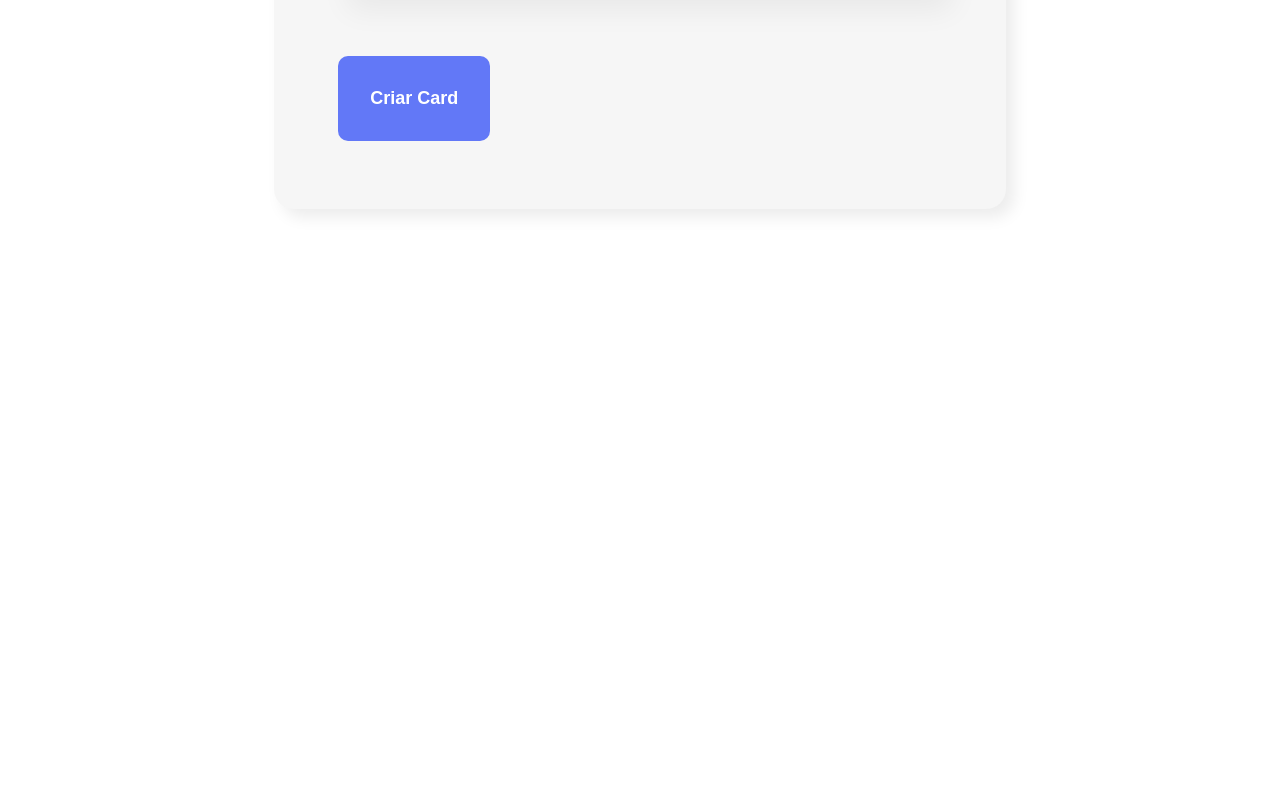
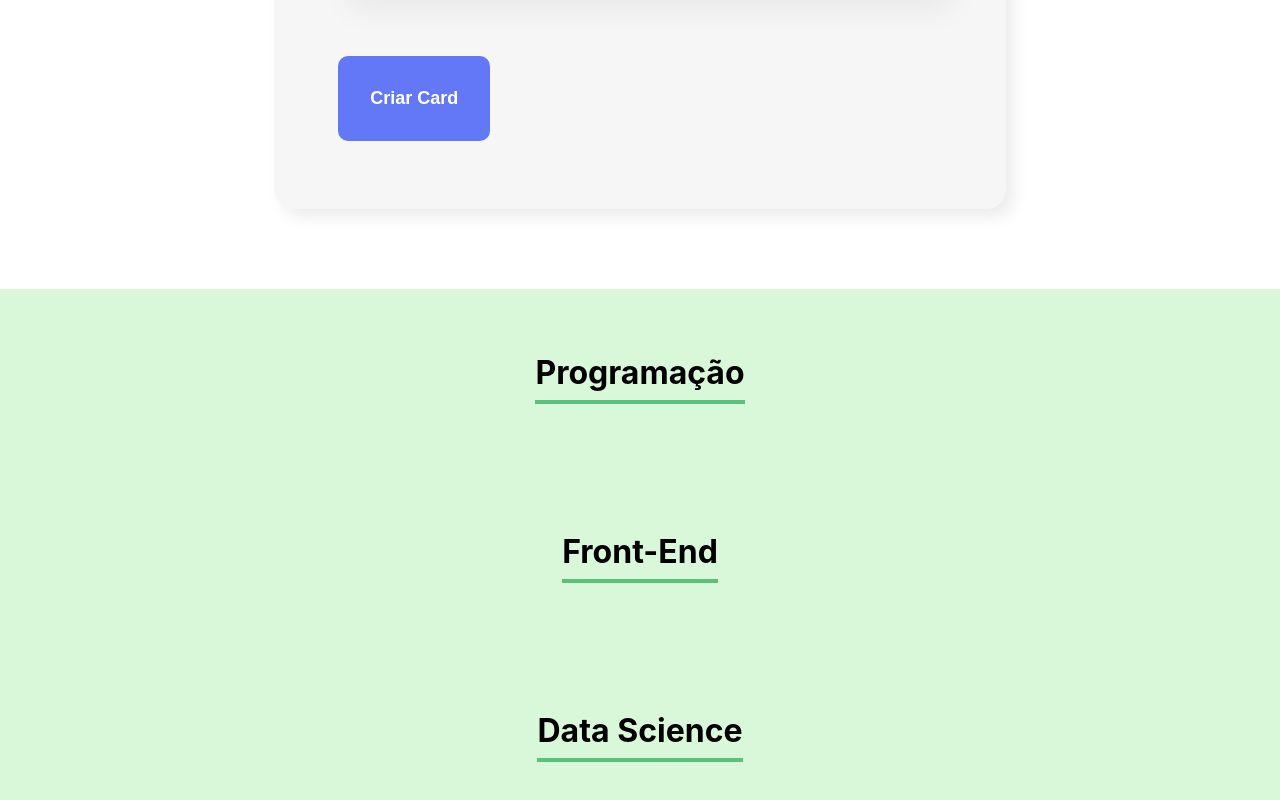
Before and after one commit to pedrosantana-dev/one-react-organo, a React (Create React App) app: page / in a window 1280 px wide. Shown: the part 1212-2012 px from the top of the page. Before the commit the page ends 1501 px from the top, so only its background shows below. Built offline with nearby package versions, Linux system fonts and the light colour scheme.

Commit message:
feat: :sparkles: componente time part. 1

```diff
--- a/src/App.js
+++ b/src/App.js
@@ -1,6 +1,7 @@
 import { useState } from 'react';
 import Banner from './componentes/Banner';
 import Formulario from './componentes/Formulario';
+import Time from './componentes/Time';
 
 function App() {
 	const [colaboradores, setColaboradores] = useState([])
@@ -14,6 +15,9 @@ function App() {
 		<div className="App">
 			<Banner />
 			<Formulario aoColaboradorCadastrado={colaborador => aoNovoColaboradorAdicionado(colaborador)} />
+			<Time nome="Programação" />
+			<Time nome="Front-End" />
+			<Time nome="Data Science" />
 		</div>
 	);
 }
--- /dev/null
+++ b/src/componentes/Time/Time.css
@@ -0,0 +1,12 @@
+.time {
+    text-align: center;
+    padding: 32px;
+    background-color: #d9f7d9;
+}
+
+.time h3 {
+    font-size: 32px;
+    border-bottom: 4px solid #57c278;
+    display: inline-block;
+    padding-bottom: 8px;
+}
--- /dev/null
+++ b/src/componentes/Time/index.js
@@ -0,0 +1,11 @@
+import './Time.css';
+
+const Time = (props) => {
+    return (
+        <section className='time'>
+            <h3>{props.nome}</h3>
+        </section>
+    )
+}
+
+export default Time;
```
